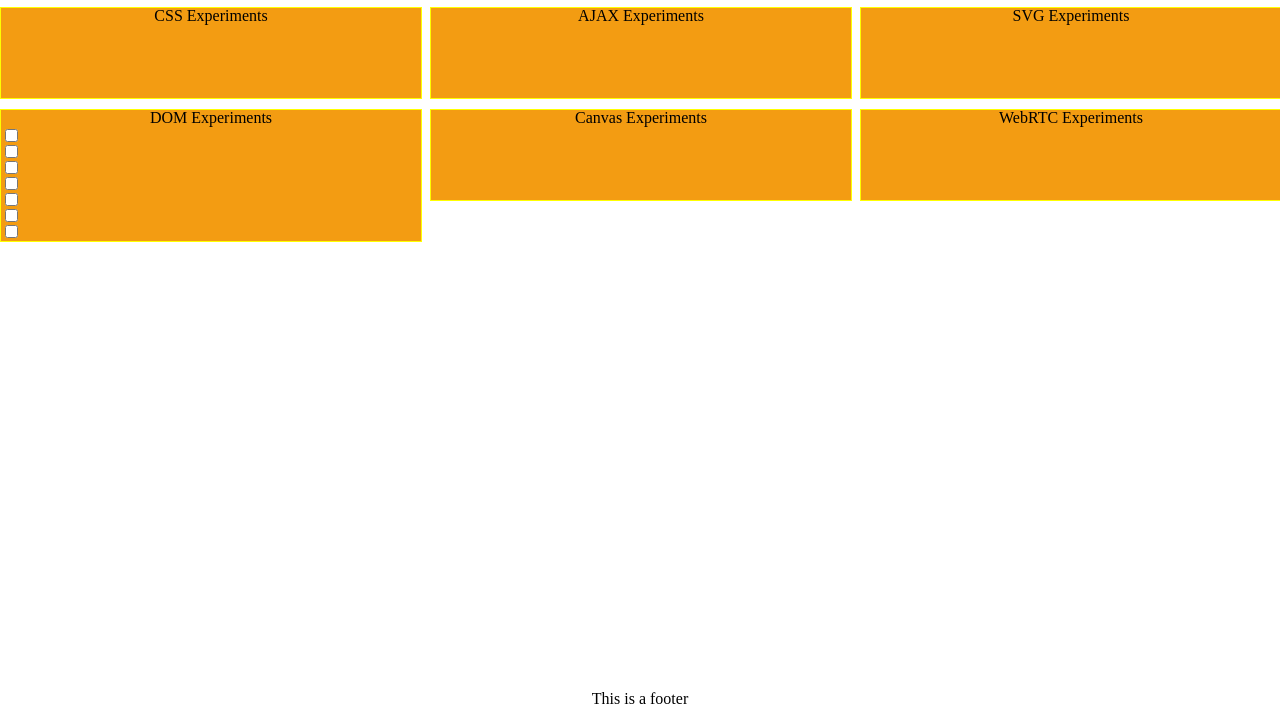
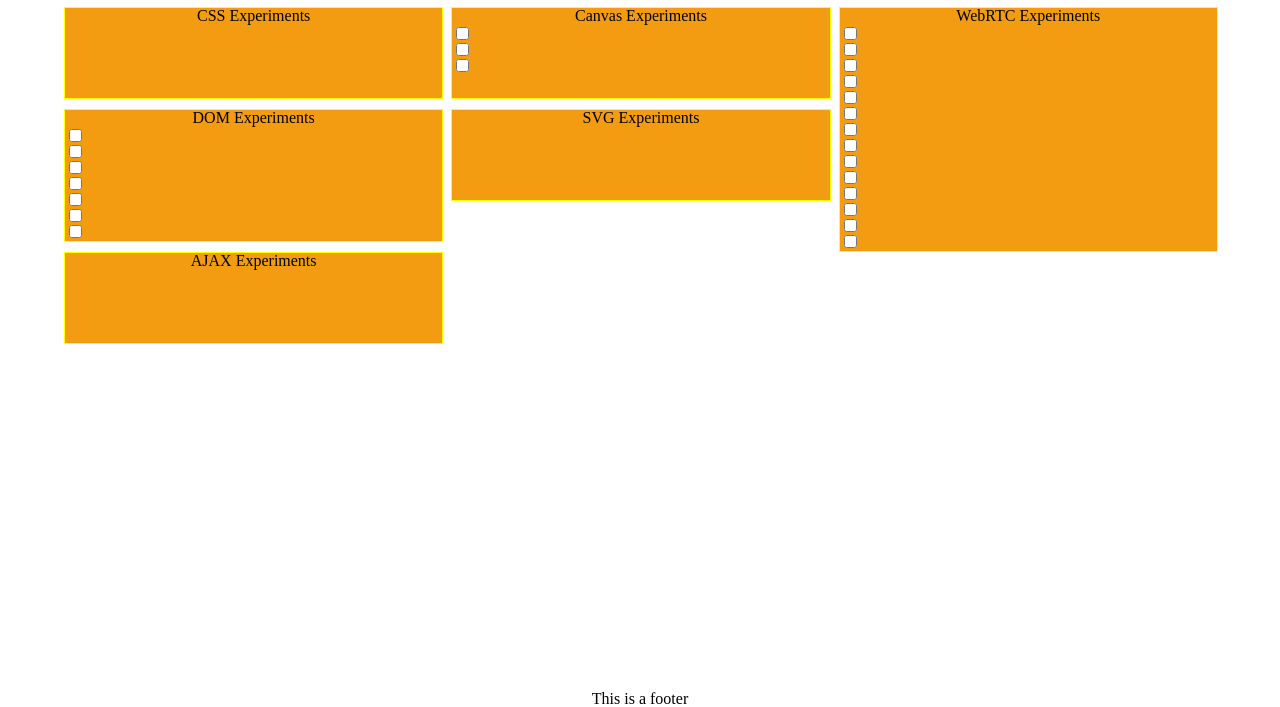
Before and after one commit to keripix/learn-css-layout, a website: page jade/index.jade in a window 1280 px wide. Shown: the part 93-800 px from the top of the page. Drawn offline with nearby package versions, Linux system fonts and the light colour scheme; files that its build step writes are made by us from their sources.

Commit message:
tambah item

```diff
--- a/jade/index.jade
+++ b/jade/index.jade
@@ -49,12 +49,33 @@ html
         article.item.item-yellow
           header
             h2 Canvas Experiments
+          ul
+            li
+              input(type='checkbox')
+              input(type='checkbox')
+              input(type='checkbox')
         article.item.item-yellow
           header
             h2 SVG Experiments
         article.item.item-yellow
           header
             h2 WebRTC Experiments
+          ul
+            li
+              input(type='checkbox')
+              input(type='checkbox')
+              input(type='checkbox')
+              input(type='checkbox')
+              input(type='checkbox')
+              input(type='checkbox')
+              input(type='checkbox')
+              input(type='checkbox')
+              input(type='checkbox')
+              input(type='checkbox')
+              input(type='checkbox')
+              input(type='checkbox')
+              input(type='checkbox')
+              input(type='checkbox')
     // this is meant to be a footer
     // TODO still incorrect
     footer.l-bottom
--- a/less/layout.less
+++ b/less/layout.less
@@ -48,7 +48,8 @@
 }
 
 .l-article-group {
-    width: 100%;
+    width: 90%;
+    margin: 0 auto;
 }
 
 .l-masonry-column {
```
Also changed, not shown: css/layout.css, css/style.css, index.html.
